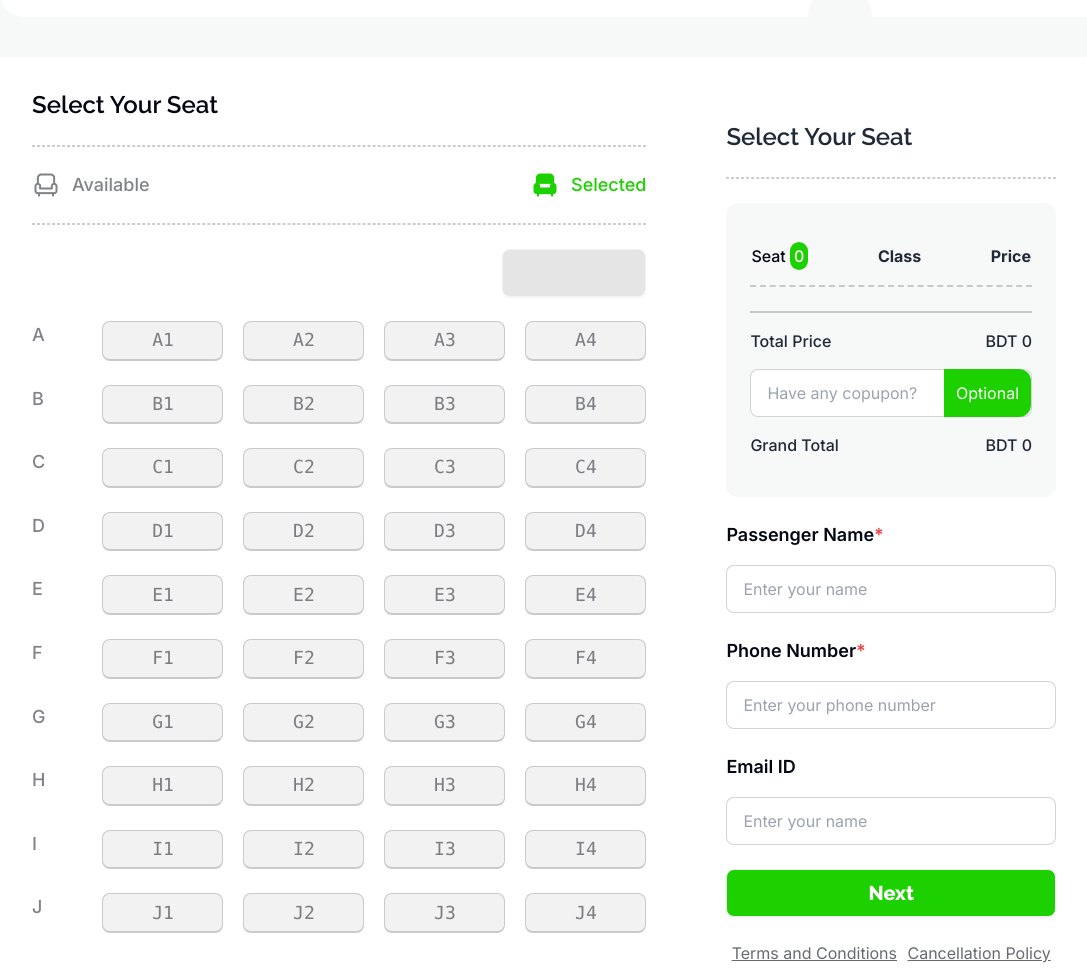
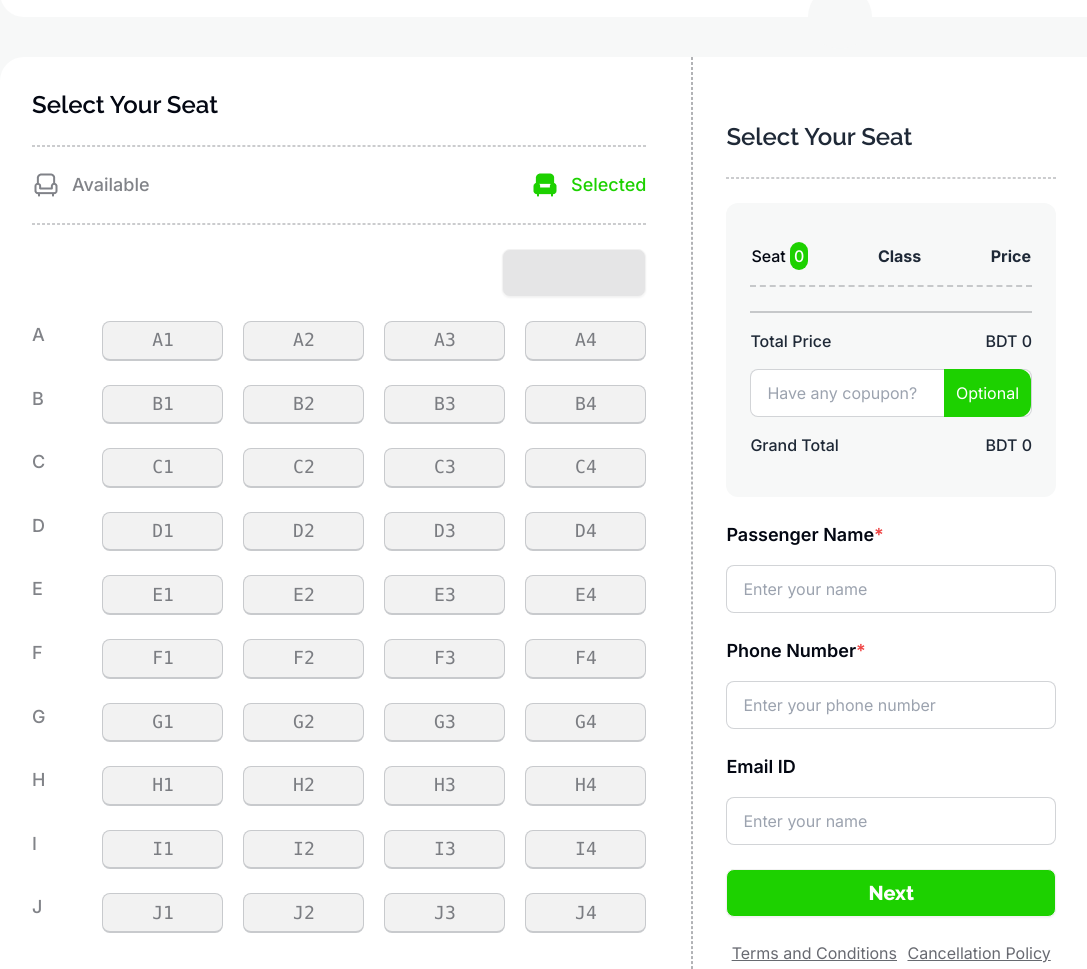
Before and after one commit to mstsurnalyakter/smart_ticketing, a plain HTML site: page index.html in a window 1280 px wide. Shown: the part 2088-3057 px from the top of the page, without its empty margins (80-1167 px from the left). Drawn offline with nearby package versions, Linux system fonts and the light colour scheme.

Commit message:
Vertical line  added

```diff
--- a/index.html
+++ b/index.html
@@ -340,7 +340,7 @@
           </section>
         </section>
 
-        <section class="grid p-8 grid-cols-1 lg:grid-cols-5  bg-[#FFF] gap-12">
+        <section class="grid p-8 grid-cols-1 lg:grid-cols-5  bg-[#FFF] gap-12 rounded-3xl relative">
 
           <!-- left side -->
           <section class="lg:col-span-3 space-y-6">
@@ -514,28 +514,7 @@
             </div>
 
             <div>
-              <!-- <button class="btn bg-[#1DD100] hover:bg-[#24e906] text-white w-full raleway font-extrabold text-xl">Next</button> -->
-<!--
-                <dialog id="my_modal_5" class="modal modal-bottom sm:modal-middle">
-          <div class="modal-box flex flex-col items-center justify-center space-x-2">
-              <div>
-                <img src="./images/congo.png" alt="">
-              </div>
-              <div class="text-center" id="modal-message">
-                <h1 class="text-[#111] text-5xl font-bold mb-2" id="congratulations-message"></h1>
-                <p id="purchase-message"></p>
-              </div>
-            <div class="modal-action">
-              <form method="dialog">
 
-               <button class="btn text-white bg-[#E527B2]  hover:bg-[#E527B2]" id="go-home-btn">Go Home</button>
-              </form>
-            </div>
-          </div>
-        </dialog> -->
-
-
-              <!--  -->
                         <!-- The button to open modal -->
           <a href="#my_modal_8" class="btn bg-[#1DD100] hover:bg-[#24e906] text-white w-full raleway font-extrabold text-xl">Next</a>
           <div class="modal" role="dialog" id="my_modal_8">
@@ -563,6 +542,12 @@
             </div>
 
           </section>
+
+              <!-- Vertical line -->
+              <div
+                class="absolute inset-y-0  z-10 left-2/3 -translate-x-14 min-h-screen lg:border-[#0307124D] lg:border-[1px] border-dashed"
+              ></div>
+
         </section>
 
         </div>
```
